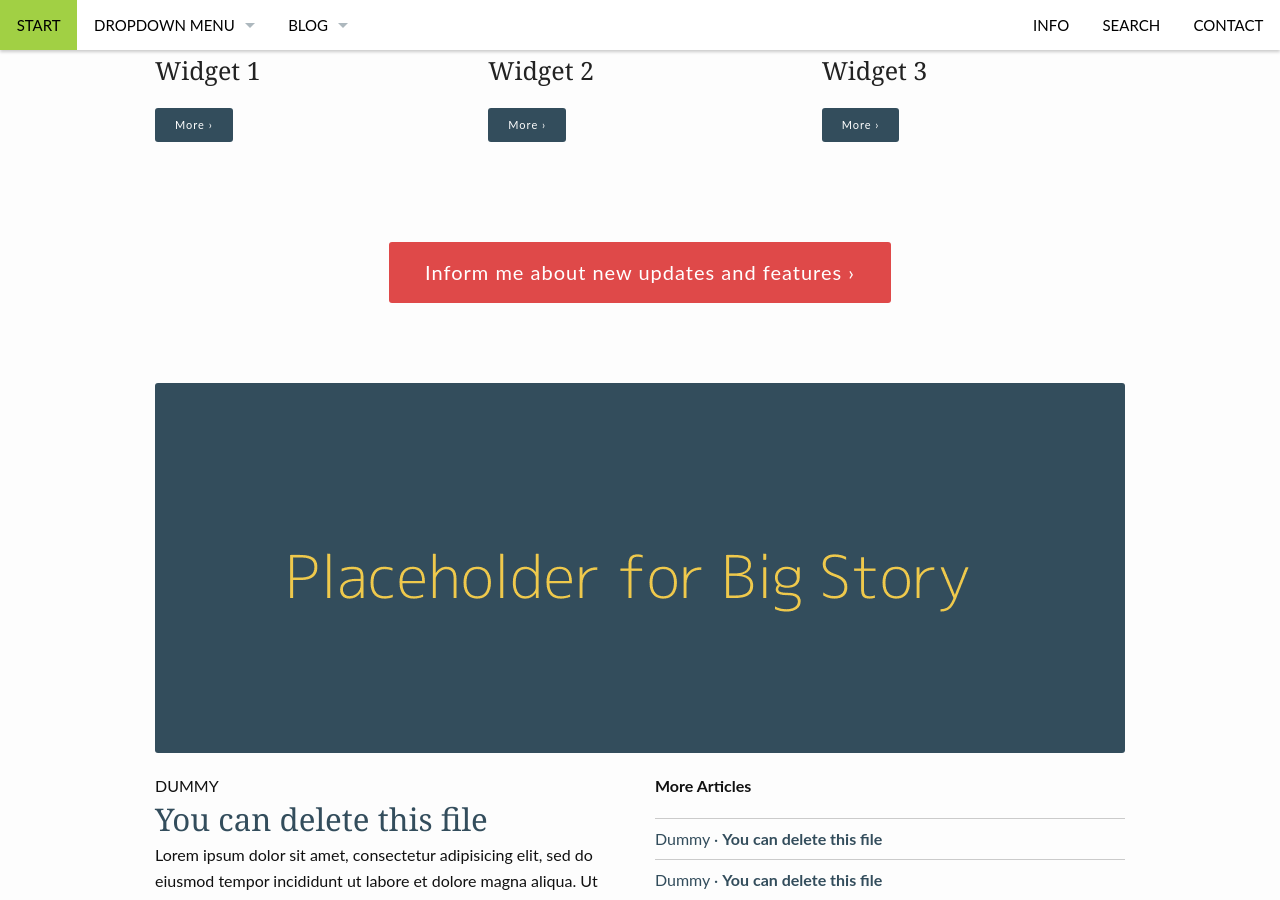
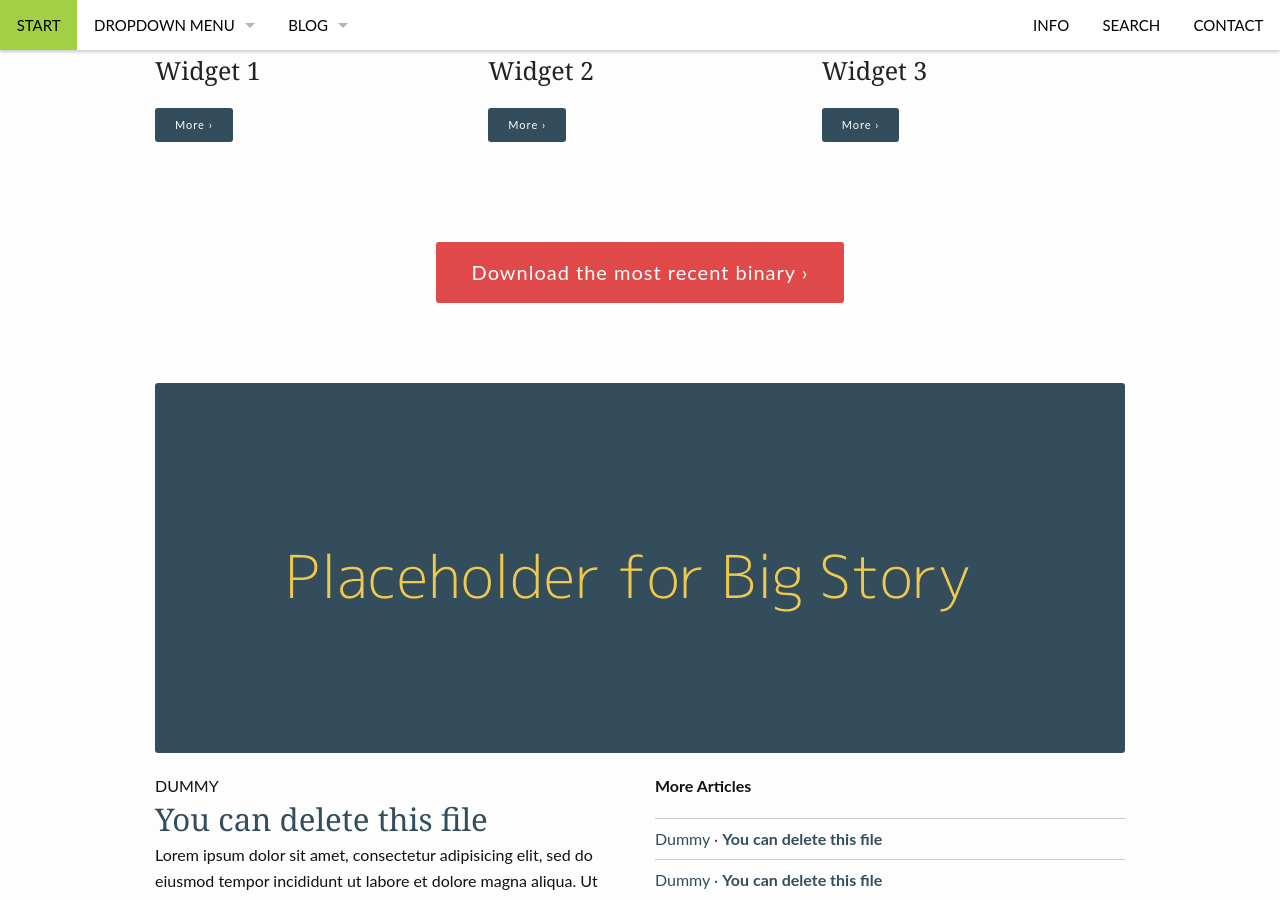
Before and after one commit to chegdan/testpage, a Jekyll site: the page built from pages/pages-root-folder/index.md, in a window 1280 px wide and 900 px high, scrolled down 561 px. Built offline with Jekyll 4.4.1, drawn with Linux system fonts in a browser that asks for light colours.

Commit message:
Update index.md

```diff
--- a/pages/pages-root-folder/index.md
+++ b/pages/pages-root-folder/index.md
@@ -34,7 +34,7 @@ widget3:
 #
 callforaction:
   url: https://tinyletter.com/feeling-responsive
-  text: Inform me about new updates and features ›
+  text: Download the most recent binary ›
   style: alert
 permalink: /index.html
 ---
```
